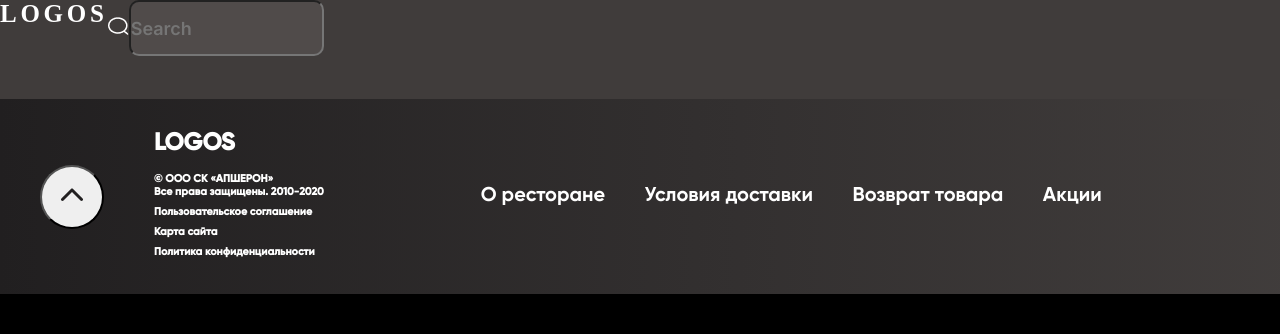
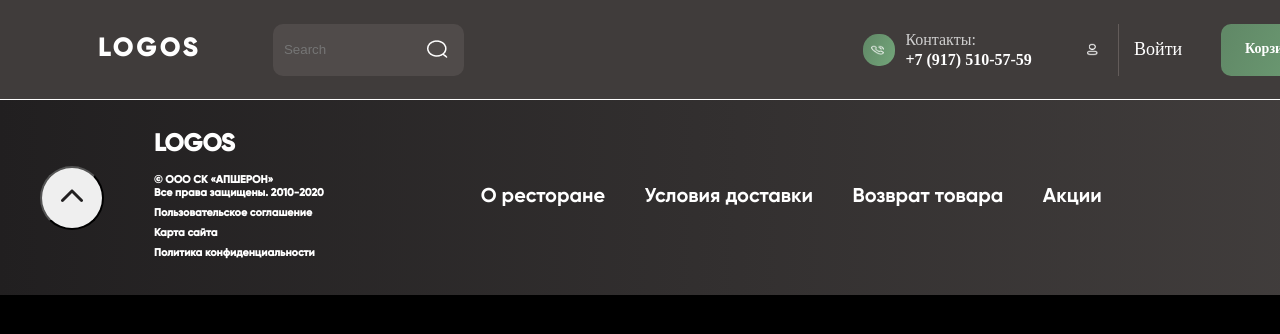
Before and after one commit to Hamzat-0595/Final-project, a React (Vite) app: page / in a window 1280 px wide. Shown: the top 334 px of the page. Built offline with nearby package versions, Linux system fonts and the light colour scheme.

Commit message:
сделал хидер

```diff
--- a/src/layout/Header/Header.tsx
+++ b/src/layout/Header/Header.tsx
@@ -1,25 +1,38 @@
 import "./Heder.scss";
 import search from "../../assets/Search.png";
+import cool from "../../assets/Calling.png";
+import img from "../../assets/Profile.png";
 
 const Header = () => {
   return (
     <div className="Header">
-      <div className="Header-Name__input">
-        <div className="Header-Name">LOGOS</div>
-        <div className="Header-input__img">
-          <img className="Header-search" src={search} />
-          <input className="Header-input" type="text" placeholder="Search" />
+      <div className="Header__Name-input">
+        <div className="Header__Name">LOGOS</div>
+        <div className="Header__input-img">
+          <input className="Header__input" type="text" placeholder="Search" />
+          <img className="Header__search" src={search} />
         </div>
       </div>
-      <div className="Header-Action">
-        <div className="Header-">
-          <div></div>
-          <div></div>
-          <div></div>
+      <div className="Header__Action">
+        <div className="Header__Contact-info">
+          <div className="Header__Container-img">
+            <img className="Header__Action-img" src={cool} />
+          </div>
+          <div className="Heder__Action-Contact">
+            <div className="Header__Contact">Контакты:</div>
+            <a className="Header__Number">+7 (917) 510-57-59</a>
+          </div>
+          <img className="Header__Person-img" src={img} />
         </div>
-        <div className="Header-">
-          <div></div>
-          <div></div>
+        <div className="Header__Log_in-Basket">
+          <div className="Header__Log_in-devider"/>
+          <div className="Header__Log-in">Войти</div>
+          <button className="Header__basket">
+            <div className="Header__clear">Корзина</div>
+            <div className="Header__counter-devider"/>
+            <div className="Header__Counter-bloc"></div>
+            <div className="Header__counter">4</div>
+          </button>
         </div>
       </div>
     </div>
--- a/src/layout/Header/Heder.scss
+++ b/src/layout/Header/Heder.scss
@@ -2,27 +2,138 @@
   background: #403c3b;
   width: 1440px;
   height: 99px;
+  display: flex;
+  justify-content: space-between;
+  border-bottom: 1px solid #ffffff;
 
-  &-Name__input {
+  &__Name-input {
     display: flex;
+    align-items: center;
   }
-  &-Name {
+  &__Name {
+    font-family: "Gilroy-Bold", sans-serif;
     font-size: 25px;
     font-weight: 700;
     letter-spacing: 0.15em;
     color: #ffffff;
+    margin: 0 0 0 98px;
   }
-  &-input__img {
-    // background: #504b4a;
+  &__input-img {
+    display: flex;
+    position: relative;
   }
-  &-input {
+  &__input {
     background: #504b4a;
-    width: 191px;
+    width: 180px;
     height: 52px;
     border-radius: 10px;
-    font-family: Inter;
+    margin: 0 0 0 72px;
+    border: none;
+    color: #ffffff;
+    padding-left: 11px;
+  }
+  &__search {
+    position: absolute;
+    right: 16px;
+    top: 16px;
+    position: absolute;
+  }
+  &__Action {
+    display: flex;
+  }
+  &__Contact-info {
+    // width: 270px;
+    display: flex;
+    align-items: center;
+    // justify-content: space-between;
+  }
+  &__Container-img {
+    margin: 0 10px 0 0px;
+    width: 32px;
+    height: 32px;
+    border-radius: 15px;
+    background: linear-gradient(114.93deg, #618967 5.11%, #72a479 94%);
+  }
+  &__Action-img {
+    padding: 11px 0px 0px 8px;
+    width: 12.74px;
+    height: 10.49px;
+  }
+  &__Action-Contact {
+    width: 136px;
+  }
+  &__Contact {
+    margin: 0 109px 0px 0px;
+    color: #cfcfcf;
+    font-family: Gilroy;
+    line-height: 20px;
+  }
+  &__Number {
+    color: #ffffff;
+    font-family: Gilroy;
+    font-weight: 700;
+    line-height: 20px;
+  }
+  &__Person-img {
+    width: 15.15px;
+    height: 13.21px;
+    padding: 0 18px 0px 0;
+  }
+  &__Log_in-Basket {
+    align-items: center;
+    display: flex;
+  }
+  &__Log_in-devider {
+    margin-right: 15px;
+    // margin-top: 24px;
+    width: 1px;
+    height: 52px;
+    background: #635c5a;
+  }
+  &__Log-in {
+    // margin-top: 38px;
+    margin-right: 36px;
+    width: 51px;
+    font-family: Gilroy;
     font-size: 18px;
+    font-weight: 500;
+    line-height: 21.19px;
+    color: #ffffff;
+  }
+  &__basket {
+    margin-right: 70px;
+    // margin-top: 23px;
+    background: linear-gradient(114.93deg, #618967 5.11%, #72a479 94%);
+    width: 149px;
+    height: 52px;
+    border-radius: 10px;
+    display: flex;
+    border: none;
+  }
+  &__clear {
+    padding: 17px 0 0 24px;
+    color: #ffffff;
+    font-family: Gilroy;
+    font-size: 14px;
     font-weight: 600;
-    line-height: 21.78px;
+  }
+
+  &__counter-devider {
+    width: 1px;
+    height: 38px;
+    background: #ffffff;
+    margin: 7px 0 0 20px;
+  }
+  &__Counter-bloc {
+    width: 24px;
+    height: 24px;
+    border-radius: 15px;
+    margin: 14px 0 0 14px;
+    background: #ffffff;
+  }
+  &__counter {
+    margin: 19px 0 0 120px;
+    position: absolute;
+    color: #403c3b;
   }
 }
```
Also changed, not shown: src/assets/Profile.png (added).
